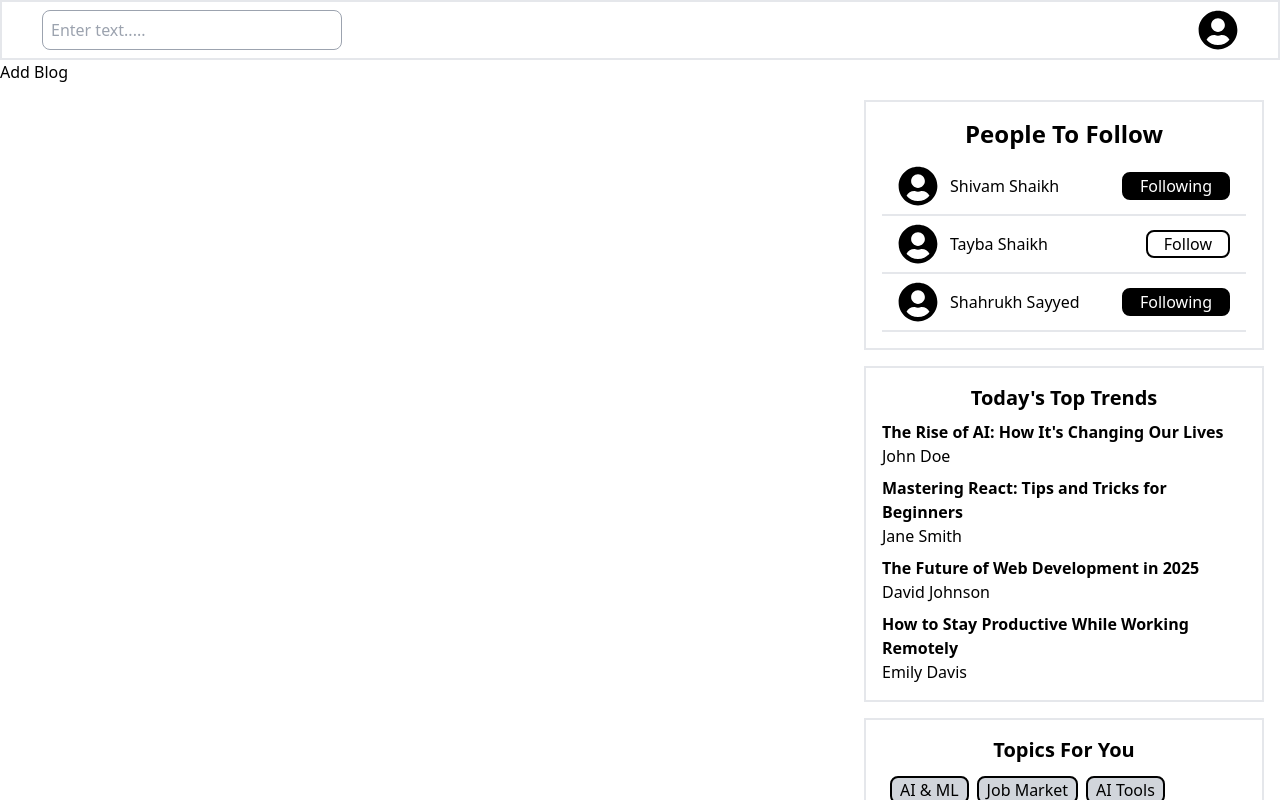
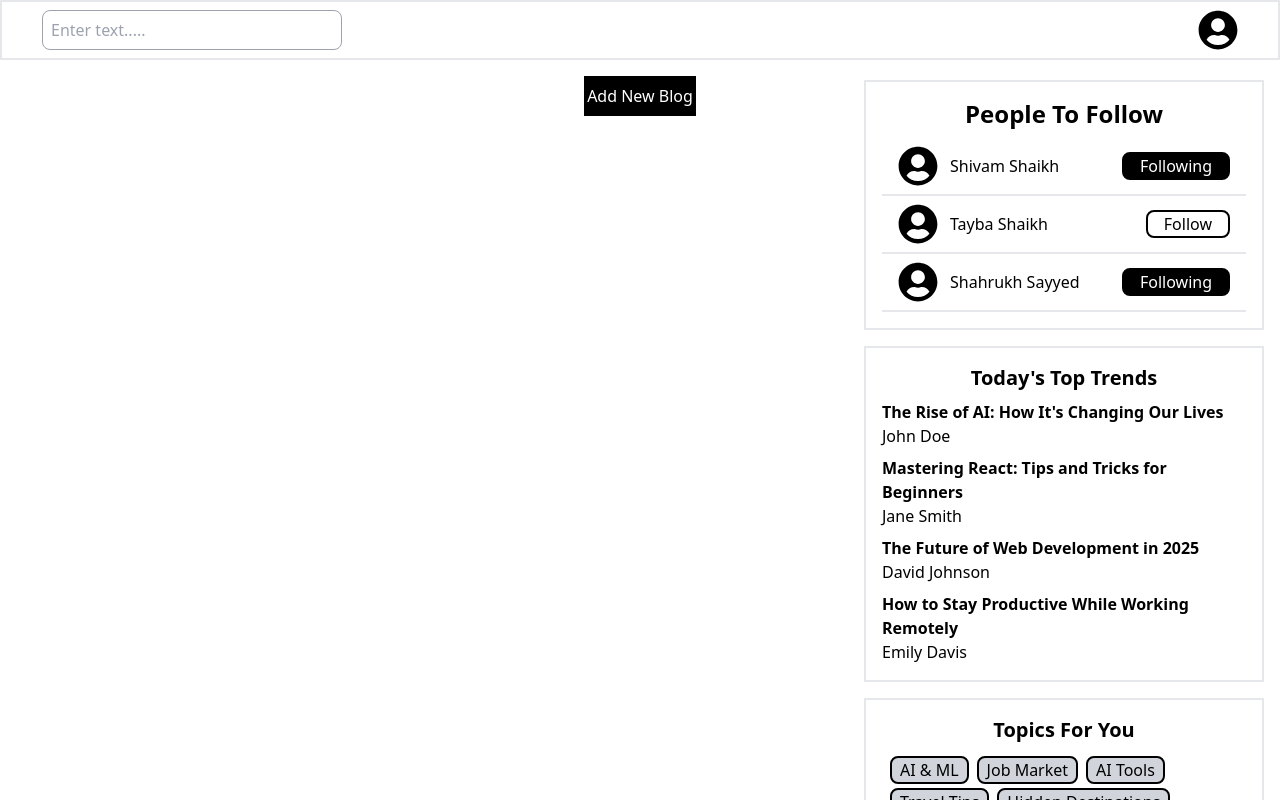
Before and after one commit to taybashaikh7808/blog, a React (Vite) app: page / in a window 1280 px wide. Shown: the top 800 px of the page. Built offline with nearby package versions, Linux system fonts and the light colour scheme.

Commit message:
strted wrking on model and blogform

```diff
--- a/src/App.jsx
+++ b/src/App.jsx
@@ -1,24 +1,49 @@
-import React from "react";
+import React, { useState } from "react";
 import TrendsList from "./Components/TrendsList";
 import PeopleToFollow from "./Components/PeopleToFollow";
-import Navigation from "./Components/Navigation"
-import TopicsList from "./Components/TopicsList"
-import BlogContext from "./shared/BlogContext";
+import Navigation from "./Components/Navigation";
+import TopicsList from "./Components/TopicsList";
+import { BlogProvider } from "./shared/BlogContext"; // Import BlogProvider
+import blogs from "./db/trends";
+import Model from './Components/Model'
+import BlogForm from "./Components/BlogForm";
+
 function App() {
+  const [isModelOpen, setisModelOpen] = useState(false)
+  const [editing, setediting] = useState(null)
+
+  const openModelforNewblog = () =>{
+    setediting(null)
+    setisModelOpen(true)
+  }
+
+  const openModelforEdit = () =>{
+    setediting(blogs)
+    setisModelOpen(true)
+  }
   return (
-    <div>
-      <Navigation />
-      <BlogContext>
-        <button>Add Blog</button>
-    <div className="flex justify-end p-4">
-      <div className="w-[400px] flex flex-col gap-4">
-        <PeopleToFollow />
-        <TrendsList />
-        <TopicsList />
+    <BlogProvider>
+      <div className="flex flex-col min-h-screen">
+        {/* Navigation Bar */}
+        <Navigation />
+
+        {/* Centered Add Blog Button */}
+        <div className="flex flex-col items-center justify-center mt-4">
+          <button onClick={openModelforNewblog} className="border-2 border-black bg-black text-white w-28 h-10 flex justify-center items-center">
+            Add New Blog
+          </button>
+          {isModelOpen && <Model>
+            <BlogForm /></Model>}
+        </div>
+
+        {/* Sidebar Section - Move Up */}
+        <div className="absolute top-[80px] right-4 w-[400px] flex flex-col gap-4">
+          <PeopleToFollow /> {/* This component is now at the top */}
+          <TrendsList />
+          <TopicsList />
+        </div>
       </div>
-    </div>
-    </BlogContext>
-    </div>
+    </BlogProvider>
   );
 }
 
--- a/src/Components/Model.jsx
+++ b/src/Components/Model.jsx
@@ -1,8 +1,12 @@
 import React from 'react'
 
-function Model() {
+function Model({children,onClose}) {
   return (
-    <div>Model</div>
+    <div className="fixed bg-black bg-opacity-50">
+      <div className="bg-white">{children}
+        <div className="border-2" onClick={onClose}></div>
+      </div>
+    </div>
   )
 }
 
```
